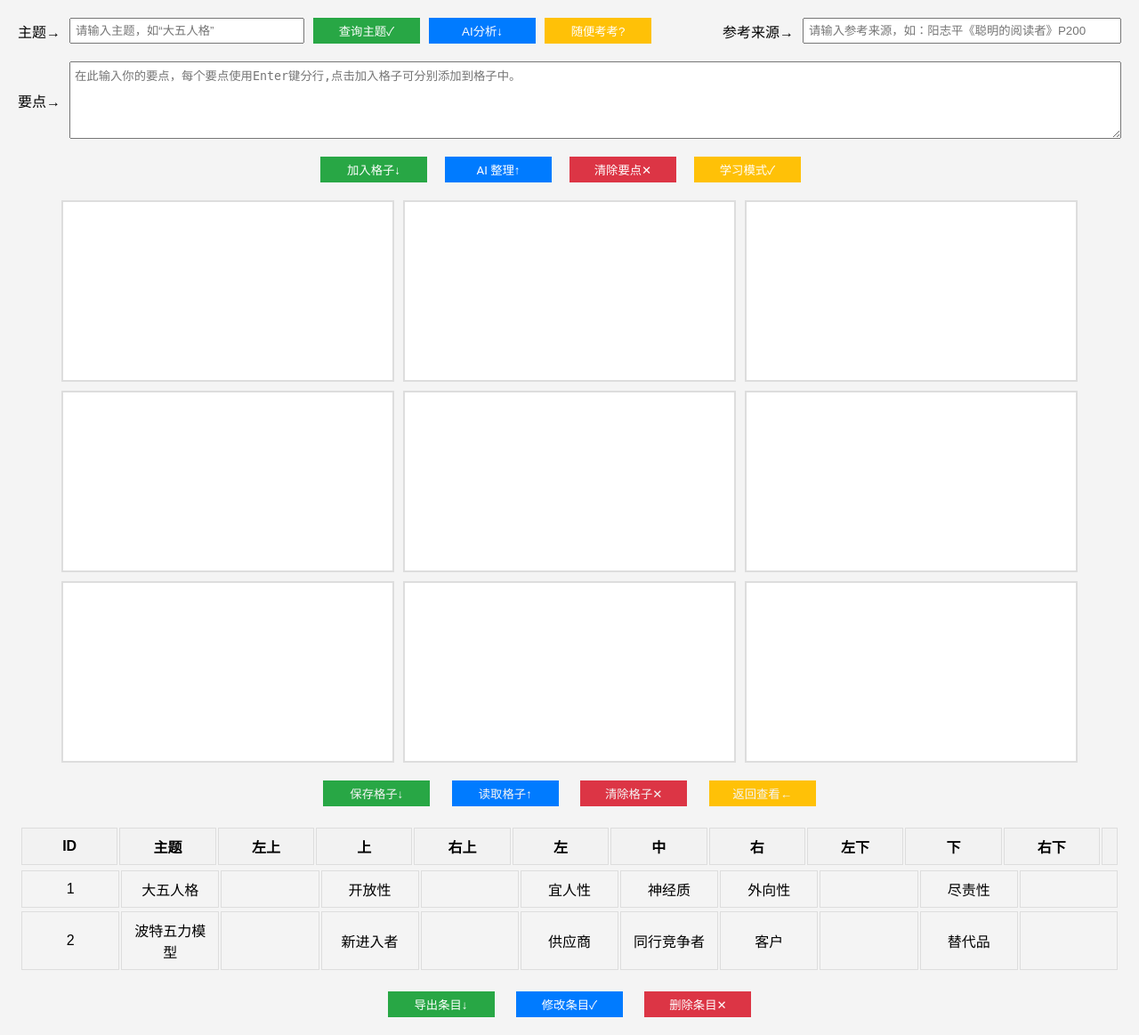
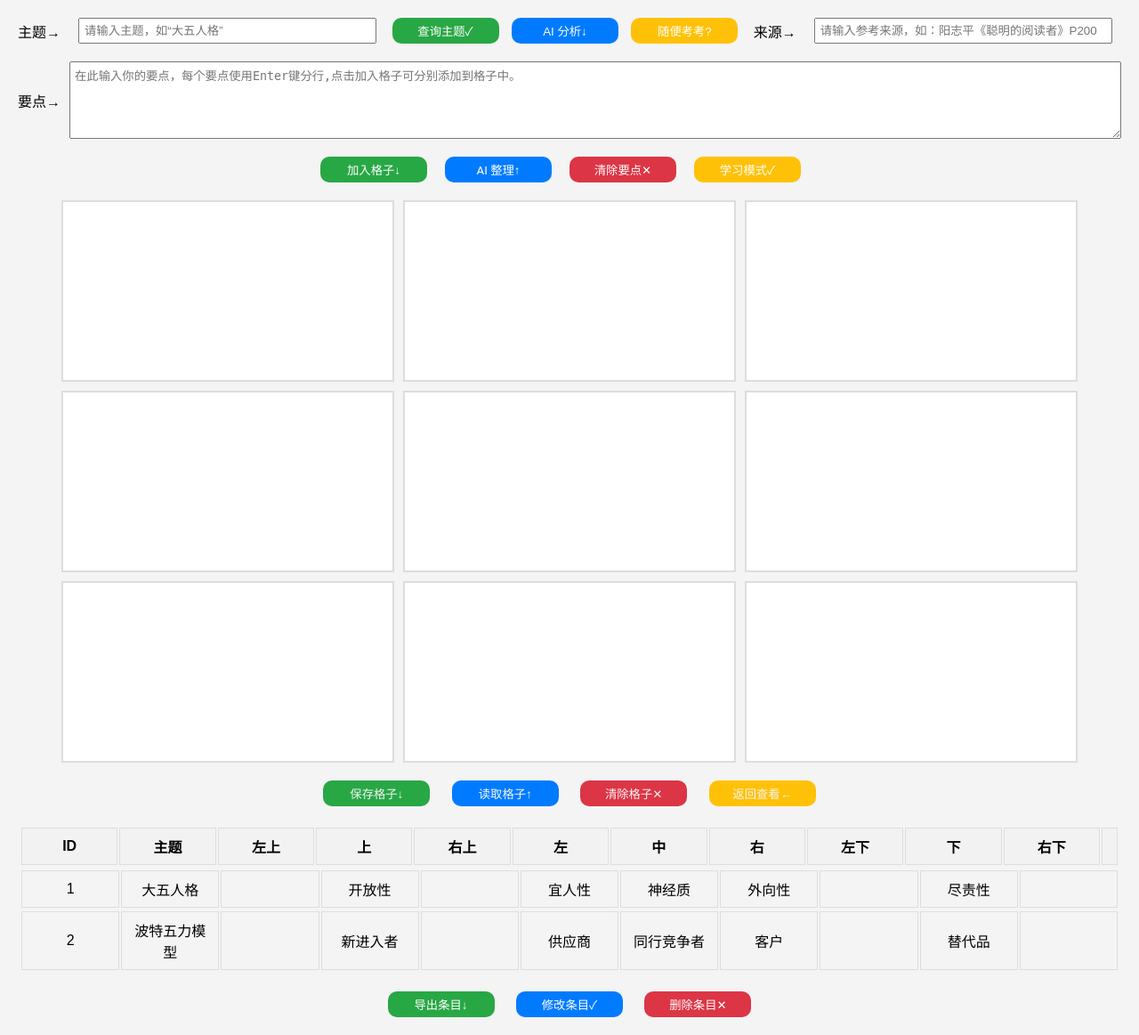
Before and after one commit to biercewang/9gridsweb, a Flask app: page / in a window 1280 px wide. Shown: the whole page at 89% size. Run offline with Flask 3, Linux system fonts and the light colour scheme; data comes from the database, SQL or seed files in the repository; some libraries are stand-ins or nearby versions.

Commit message:
修改首行布局

```diff
--- a/static/css/style.css
+++ b/static/css/style.css
@@ -8,59 +8,79 @@ body {
     background-color: #f4f4f4;
 }
 
-/* 标题输入区域 */
+/* 标题输入及参考来源区域 */
+/* 输入区域容器样式 */
+body {
+    font-family: Arial, sans-serif;
+    margin: 0;
+    padding: 20px;
+    background-color: #f4f4f4;
+}
+
 /* 输入区域容器样式 */
 #input-container {
     display: flex; /* 启用Flexbox布局 */
-    justify-content: space-between; /* 两个子元素分布在两端 */
+    justify-content: space-between; /* 两端分布 */
     align-items: center; /* 垂直居中对齐 */
-    margin-bottom: 20px; /* 保留原有的底部外边距 */
+    margin-bottom: 20px; /* 底部外边距 */
 }
 
-/* 标题输入区域样式 */
-#title-input-area {
+/* 通用输入区域样式 */
+#title-input-area, #reference-input-area {
     display: flex;
     align-items: center;
-    margin-right: 20px; /* 保持原有的右外边距 */
+    flex: 1; /* 平均分配空间 */
 }
 
-#title-input-area label {
-    white-space: nowrap;  /* 防止文本换行 */
-    margin-right: 10px; /* 保持右侧外边距 */
-    flex-shrink: 0; /* 防止标签在空间不足时缩小 */
+/* 通用标签样式 */
+#title-input-area label, #reference-input-area label {
+    white-space: nowrap; /* 防止换行 */
+    margin-right: 10px; /* 右侧外边距 */
+    flex-shrink: 0; /* 防止缩小 */
 }
 
-#title-input-area input {
-    padding: 5px;
-    margin-left:0px;
-    margin-right: 10px; /* 调整输入框的右侧外边距 */
-    width: 50%; /* 控制文本框的宽度 */
-    min-width: 250px;
-    max-width: 1500px; /* 或设置一个最大宽度 */
-    flex-grow: 0; /* 停止输入框填充剩余空间 */
+/* 通用输入框样式 */
+#title-input-area input, #reference-input-area input {
+    width: 100%; /* 填满容器 */
+    padding: 5px; /* 内边距 */
+    margin: 0 10px; /* 左右外边距 */
+    flex-grow: 0; /* 阻止填充剩余空间 */
+    min-width: 250px; /* 最小宽度 */
+    max-width: 1500px; /* 最大宽度 */
 }
 
-#title-input-area button {
-    min-width: 120px;  /* 或更大，根据需要调整 */
-    white-space: nowrap;  /* 防止文本换行 */
-    padding: 5px 15px;
-    color: white;
-    border: none;
-    cursor: pointer;
-    margin-right: 10px;  /* 在按钮之间添加一些右外边距 */
+/* 按钮容器样式 */
+#button-container {
+    text-align: center; /* 居中 */
+    flex: 1; /* 平均分配空间 */
 }
 
-#title-input-area .query-database-button {
+/* 通用按钮样式 */
+#button-container button {
+    min-width: 120px; /* 最小宽度 */
+    white-space: nowrap; /* 防止换行 */
+    padding: 5px 15px; /* 内边距 */
+    color: white; /* 字体颜色 */
+    background-color: #007bff; /* 默认背景色 */
+    border: none; /* 无边框 */
+    cursor: pointer; /* 手型光标 */
+    margin-right: 10px; /* 右侧外边距 */
+    border-radius: 10px; /* 圆角边框，您可以根据需要调整这个值 */
+}
+
+/* 查询数据库按钮颜色 */
+#button-container .query-database-button {
     background-color: #28a745; /* 绿色 */
 }
 
-#title-input-area .ai-query-button {
-    background-color: #007bff; /* 黄色 */
+/* AI查询按钮颜色 */
+#button-container .ai-query-button {
+    background-color: #007bff; /* 蓝色 */
 }
 
-/* 考考按钮颜色 */
-#title-input-area .study-btn {
-    background-color: #ffc107;
+/* 随便考考按钮颜色 */
+#button-container .study-btn {
+    background-color: #ffc107; /* 黄色 */
 }
 
 
@@ -101,25 +121,7 @@ body {
 
 
 
-/* 参考来源区域样式 */
-#reference-input-area {
-    display: flex;
-    align-items: center;
-    flex-grow: 1;
-    margin-left: 50px; /* 新增左边距来增加空间 */
-}
-
-#reference-input-area label {
-    margin-right: 10px;
-}
-
-#reference-input-area input {
-    padding: 5px;
-    flex-grow: 1;
-}
-
-
-/* 输入和按钮区域 */
+/* 要点输入和按钮区域 */
 #input-area {
     display: flex; /* 启用Flexbox布局 */
     flex-direction: column; /* 使子元素垂直排列 */
@@ -159,6 +161,7 @@ body {
     cursor: pointer;
     margin-right: 20px; /* 在按钮之间添加一些右外边距 */
     font-family: 'Roboto', sans-serif;
+    border-radius: 10px; /* 圆角边框，您可以根据需要调整这个值 */
 
 }
 
@@ -219,6 +222,7 @@ body {
     cursor: pointer;
     display: inline-block; /* Ensure buttons are centered */
     color: whitesmoke; /* Set text color to black for all action buttons */
+    border-radius: 10px; /* 圆角边框，您可以根据需要调整这个值 */
 }
 
 /* Save grids button style */
@@ -332,6 +336,7 @@ tr {
     border: none;
     cursor: pointer;
     display: inline-block; /* 确保按钮可以被正确居中 */
+    border-radius: 10px; /* 圆角边框，您可以根据需要调整这个值 */
 }
 
 
--- a/templates/index.html
+++ b/templates/index.html
@@ -15,9 +15,19 @@
     <div id="title-input-area">
         <label for="title-input">主题→</label>
         <input type="text" id="title-input" placeholder="请输入主题，如“大五人格”">
+    </div>
+
+    <div id="button-container">
+        <!-- 按钮放在这里 -->
         <button class="query-database-button" onclick="queryDatabase()">查询主题✓</button>
-        <button class="ai-query-button" onclick="performAIQuery()">AI分析↓</button>
+        <button class="ai-query-button" onclick="performAIQuery()">AI 分析↓</button>
         <button class="study-btn" onclick="randomStudy()">随便考考?</button>
+    </div>
+
+    <!-- 参考来源区域 -->
+    <div id="reference-input-area">
+        <label for="reference-input">来源→</label>
+        <input type="text" id="reference-input" placeholder="请输入参考来源，如：阳志平《聪明的阅读者》P200 ">
     </div>
 
     <!-- 查询结果模态框 -->
@@ -29,11 +39,7 @@
         </div>
     </div>
 
-    <!-- 参考来源区域 -->
-    <div id="reference-input-area">
-        <label for="reference-input">参考来源→</label>
-        <input type="text" id="reference-input" placeholder="请输入参考来源，如：阳志平《聪明的阅读者》P200 ">
-    </div>
+
 </div>
 
 
```
